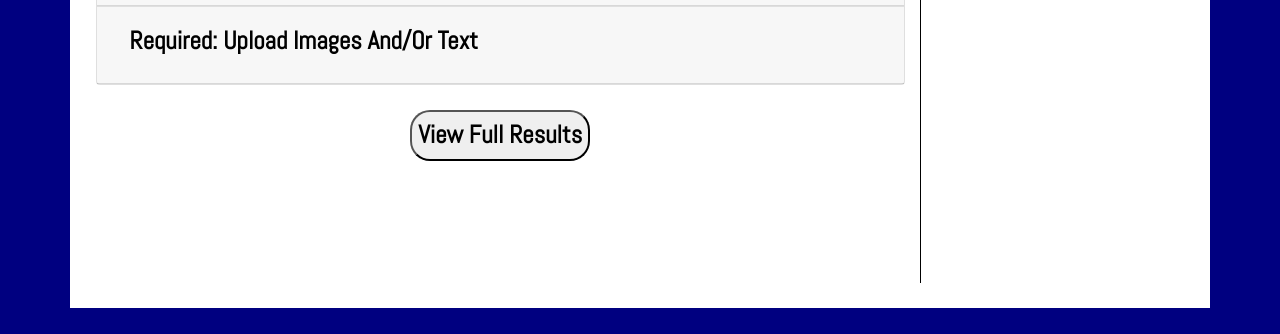
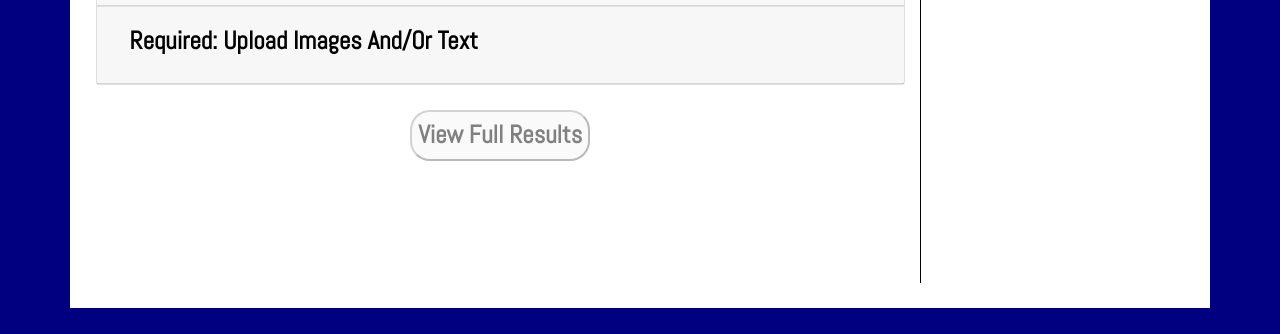
Before and after one commit to technophile81/vetPTSDApp, a plain HTML site: page index.html in a window 1280 px wide. Shown: the part 677-1011 px from the top of the page. Drawn offline with nearby package versions, Linux system fonts and the light colour scheme.

Commit message:
disabled view full results button and added accompanying css style

```diff
--- a/assets/css/style.css
+++ b/assets/css/style.css
@@ -85,6 +85,10 @@ input[type=text]{
     border: 1px solid black;
 }
 
+button:disabled h3{
+    color: gray;
+}
+
 /* index.html styles  */
 
 .mission {
--- a/index.html
+++ b/index.html
@@ -146,7 +146,7 @@
                 <div class="row">
                     <div class="col-sm-12" id="results-button-div">
                         <a href="#">
-                            <button type="button">
+                            <button type="button" disabled>
                                 <h3>View Full Results</h3>
                             </button>
                         </a>
```
